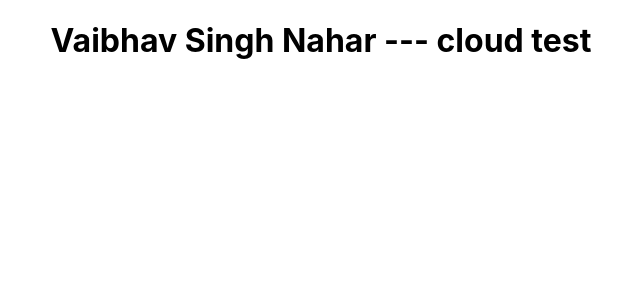
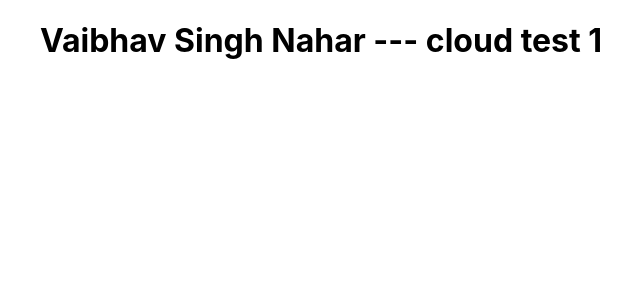
Before and after one commit to vsnahar/Flipzon, a React (Create React App) app in the folder flipzon/: page / in a window 1280 px wide. Shown: the top 300 px of the page, without its empty margins (319-959 px from the left). Built offline with nearby package versions, Linux system fonts and the light colour scheme.

Commit message:
app.js is pushed into repo 1

```diff
--- a/flipzon/src/App.js
+++ b/flipzon/src/App.js
@@ -3,7 +3,7 @@ import './App.css';
 function App() {
   return (
     <div className="App">
-     <h1>Vaibhav Singh Nahar --- cloud test</h1>
+     <h1>Vaibhav Singh Nahar --- cloud test 1</h1>
     </div>
   );
 }
```
